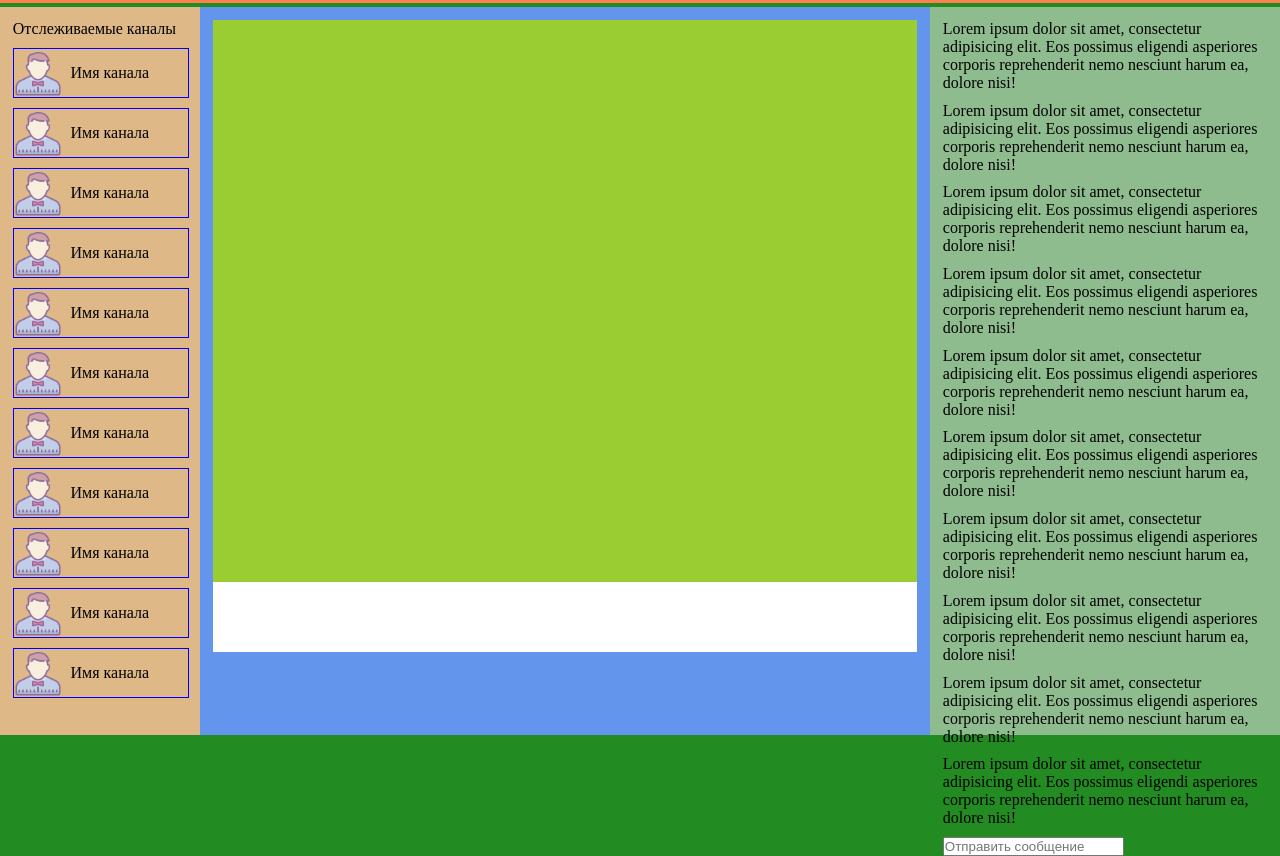
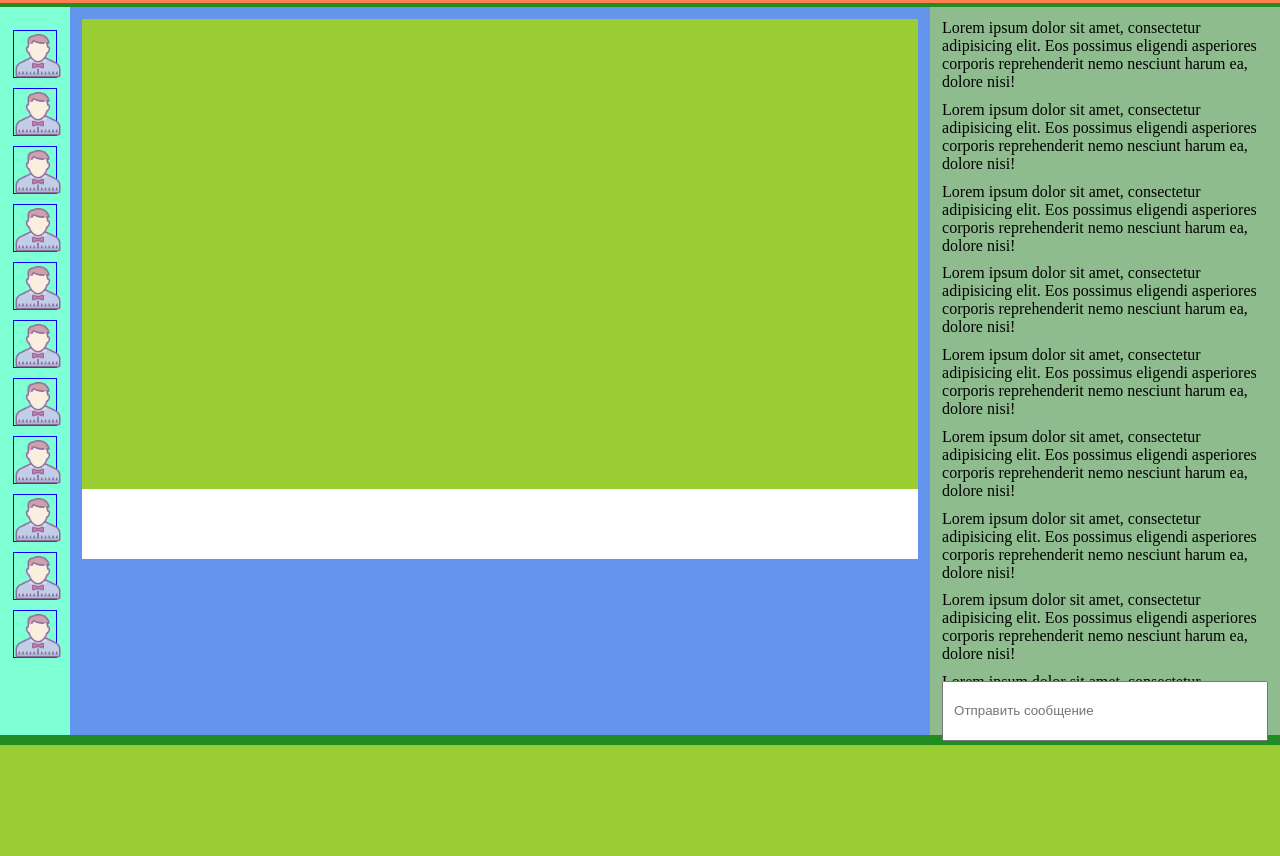
Before and after one commit to alexgelshtein/olezhko9.github.io, a PHP site: page / in a window 1280 px wide. Shown: the part 301-1157 px from the top of the page. After the commit the page ends 1046 px from the top, so only its background shows below. Run offline with PHP 8.4, Linux system fonts and the light colour scheme.

Commit message:
media for 1080 and 1280

```diff
--- a/index.html
+++ b/index.html
@@ -5,6 +5,7 @@
     <meta charset="UTF-8">
     <title>Адаптивная верстка</title>
     <link rel="stylesheet" href="style/main.css">
+    <link rel="stylesheet" href="style/media.css">
 </head>
 
 <body>
@@ -92,16 +93,19 @@
             </div>
 
         </div>
+        <div class="content">
+
             <div class="main">
                 <div class="video_content" id="stream_video">
                 </div>
                 <div class="video_description">
                 </div>
             </div>
+
             <div class="chat">
-            <div class="messages">
+                <div class="chat-messages">
                     <div class="chat-message"><span>Lorem ipsum dolor sit amet, consectetur adipisicing elit. Eos possimus eligendi asperiores corporis reprehenderit nemo nesciunt harum ea, dolore nisi!</span></div>
-                <div class="chat-message"><span>Lorem ipsum dolor sit amet, consectetur adipisicing elit. Eos possimus eligendi asperiores corporis reprehenderit nemo nesciunt harum ea, dolore nisi!</span></div>
+
                     <div class="chat-message"><span>Lorem ipsum dolor sit amet, consectetur adipisicing elit. Eos possimus eligendi asperiores corporis reprehenderit nemo nesciunt harum ea, dolore nisi!</span></div>
                     <div class="chat-message"><span>Lorem ipsum dolor sit amet, consectetur adipisicing elit. Eos possimus eligendi asperiores corporis reprehenderit nemo nesciunt harum ea, dolore nisi!</span></div>
                     <div class="chat-message"><span>Lorem ipsum dolor sit amet, consectetur adipisicing elit. Eos possimus eligendi asperiores corporis reprehenderit nemo nesciunt harum ea, dolore nisi!</span></div>
@@ -113,16 +117,19 @@
                 </div>
                 <div class="input-message"><input type="text" placeholder="Отправить сообщение"></div>
             </div>
+        </div>
 
     </div>
     <script>
-        document.body.onresize = function() {
+        let resizeVideo = function() {
             let streamVideo = document.getElementById('stream_video');
             let streamVideoWidth = streamVideo.offsetWidth;
             let streamVideoHeight = streamVideo.offsetWidth / 16 * 9;
             streamVideo.style.height = streamVideoHeight + 'px';
-            console.log(streamVideoHeight);
+            console.log(streamVideoWidth);
         }
+        document.addEventListener("DOMContentLoaded", resizeVideo);
+        window.addEventListener("resize", resizeVideo);
     </script>
 
 </body></html>
--- a/style/main.css
+++ b/style/main.css
@@ -1,6 +1,7 @@
 * {
     margin: 0;
     padding: 0;
+    box-sizing: border-box;
 }
 
 body {
@@ -12,9 +13,13 @@
     text-decoration: none;
 }
 
+input {
+    padding-left: 10px;
+}
+
 /* header */
 header {
-    width: 96%;
+    width: 100%;
     display: inline-block;
     background-color: coral;
     position: relative;
@@ -51,18 +56,17 @@
     margin: 19px 0;
     float: right;
     width: 300px;
-    padding-left: 10px;
     font-style: italic;
 }
 
 /* content */
 
 .container {
-    height: calc(100% - 72px);
+    height: calc(100vh - 72px);
 }
 
+
 .side {
-    box-sizing: border-box;
     padding: 1%;
     width: 200px;
     height: 100%;
@@ -96,28 +100,32 @@
     line-height: 48px;
 }
 
+.content {
+    height: 100%;
+    width: calc(100% - 200px);
+    float: left;
+    background-color: cornflowerblue;
+}
+
 .main {
-    box-sizing: border-box;
-    width: calc(100% - 200px - 350px);
+    width: calc(100% - 350px);
     height: 100%;
     float: left;
-    background-color: cornflowerblue;
     padding: 1%;
 }
 
 .video_content {
     width: 100%;
-    height: 80%;
     background-color: yellowgreen
 }
 
 .video_description {
-    height: 10%;
+    height: 70px;
     background-color: white;
 }
 
 .chat {
-    box-sizing: border-box;
+    position: relative;
     padding: 1%;
     width: 350px;
     height: 100%;
@@ -125,6 +133,16 @@
     background-color: darkseagreen;
 }
 
+.chat-messages {
+    height: 94%;
+}
+
 .chat-message {
     margin-bottom: 3%;
 }
+
+
+.input-message > input {
+    width: 100%;
+    height: 60px;
+}
--- /dev/null
+++ b/style/media.css
@@ -0,0 +1,44 @@
+@media (max-width: 1280px) {
+    .side {
+        background-color: aquamarine;
+        width: 70px;
+    }
+
+    .side_header {
+        display: none;
+    }
+
+    .chanel_name {
+        display: none;
+    }
+
+    .content {
+        width: calc(100% - 70px);
+    }
+}
+
+@media (max-width: 1080px) {
+
+    .content {
+        padding: 1%;
+        height: auto;
+        max-height: 100%;
+        overflow-y: scroll;
+    }
+
+    .main {
+        width: 100%;
+        height: auto;
+        margin-bottom: 3%;
+        padding: 0;
+    }
+
+    .video_description {
+        height: 100px;
+    }
+
+    .chat {
+        bottom: 10px;
+        width: 100%;
+    }
+}
```
Lines whose indentation alone changed are shown as unchanged.
